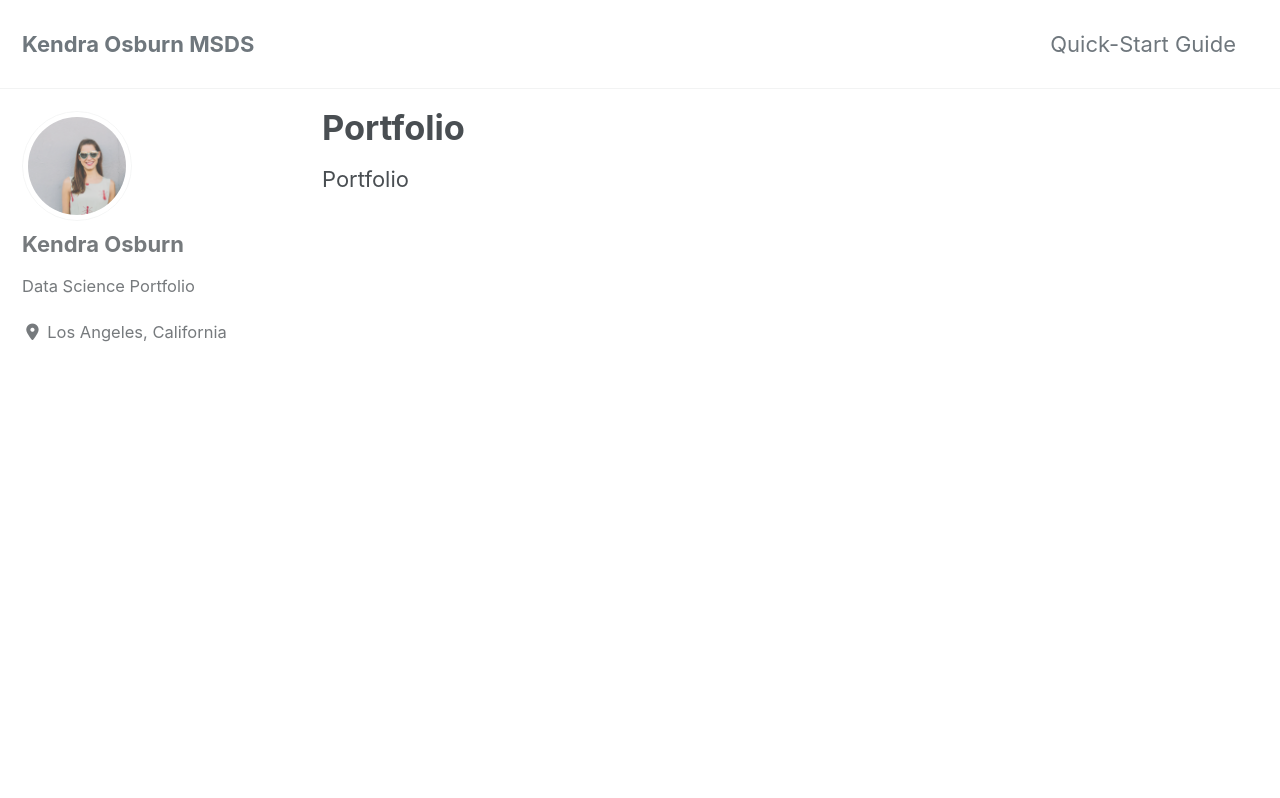
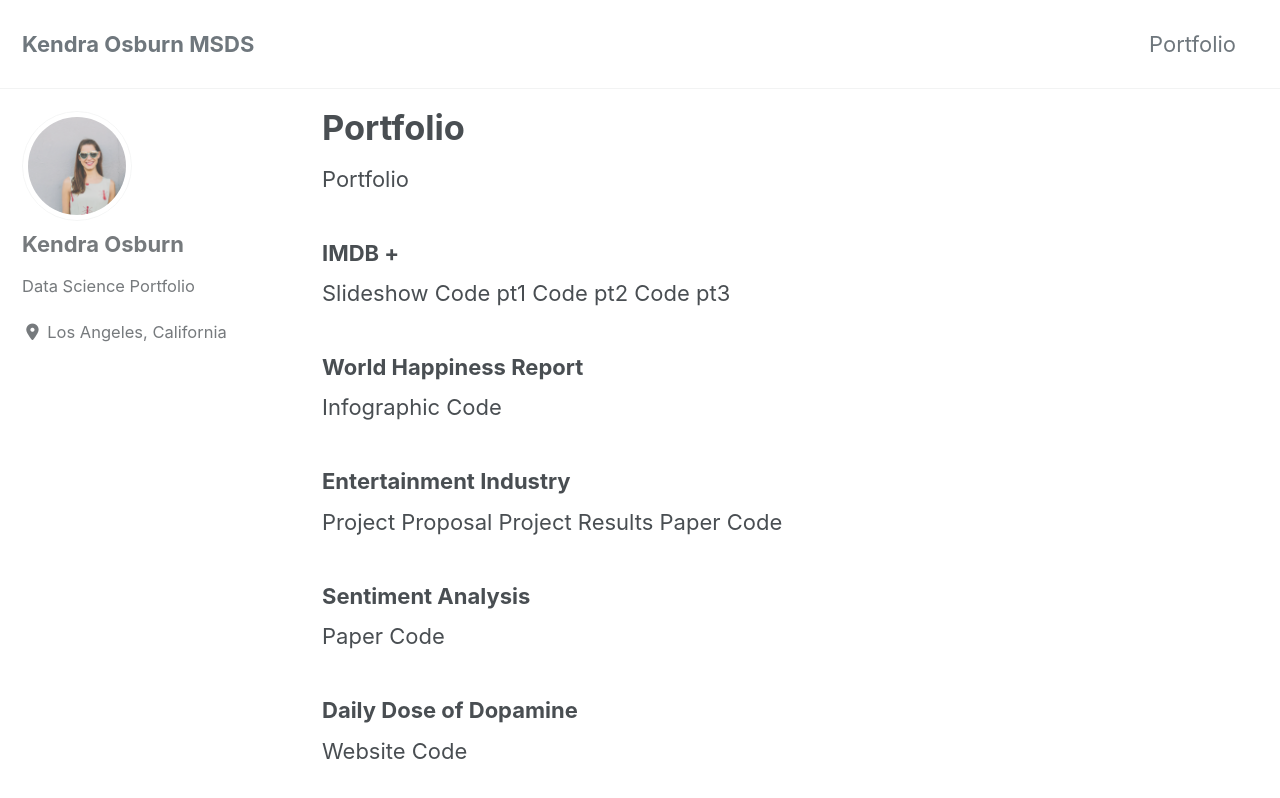
Before and after one commit to kendramsds/kendramsds.github.io, a Jekyll site: the page built from _pages/portfolio.md, in a window 1280 px wide and 900 px high. Shown: the top 798 px of the window. Built offline with Jekyll 4.4.1, drawn with Linux system fonts in a browser that asks for light colours; cached includes are drawn as plain includes; nearby versions of some CDN libraries.

Commit message:
Updating portfolio page

```diff
--- a/_data/navigation.yml
+++ b/_data/navigation.yml
@@ -1,7 +1,7 @@
 # main links
 main:
-  - title: "Quick-Start Guide"
-    url: https://mmistakes.github.io/minimal-mistakes/docs/quick-start-guide/
+  - title: "Portfolio"
+    url: /portfolio/
   # - title: "About"
   #   url: https://mmistakes.github.io/minimal-mistakes/about/
   # - title: "Sample Posts"
--- a/_pages/portfolio.md
+++ b/_pages/portfolio.md
@@ -4,3 +4,33 @@ permalink: /portfolio/
 ---
 
 Portfolio
+
+
+### IMDB +
+
+Slideshow
+Code pt1
+Code pt2
+Code pt3
+
+### World Happiness Report
+
+Infographic
+Code
+
+### Entertainment Industry
+
+Project Proposal
+Project Results
+Paper
+Code
+
+### Sentiment Analysis
+
+Paper
+Code
+
+### Daily Dose of Dopamine
+
+Website
+Code
--- a/index.html
+++ b/index.html
@@ -2,5 +2,5 @@
 layout: home
 author_profile: true
 header:
-    image: "/images/grass_high.png"
+    image: "/images/plants.png"
 ---
```
Also changed, not shown: _pages/ist652.md (added, +7 -0 lines), _pages/ist659.md (added, +7 -0 lines), _pages/ist664.md (added, +7 -0 lines), _pages/ist687.md (added, +7 -0 lines), _pages/ist707.md (added, +7 -0 lines), _pages/ist718.md (added, +7 -0 lines), _pages/ist719.md (added, +7 -0 lines), _pages/ist736.md (added, +7 -0 lines), 4 other files.
